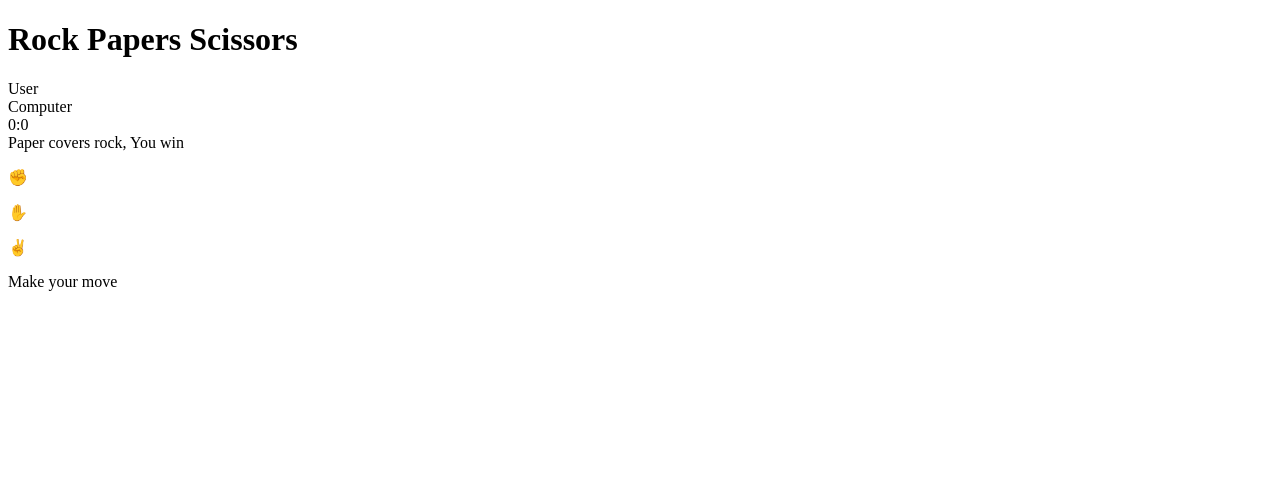
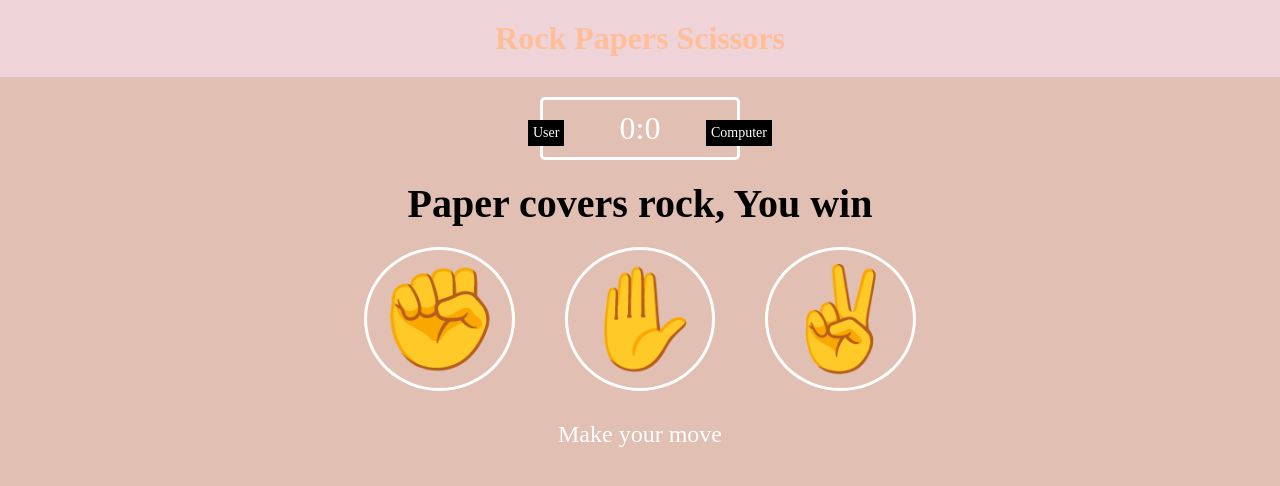
Before and after one commit to Njirugity/rock_paper_scissors_game, a plain HTML site: page index.html in a window 1280 px wide. Drawn offline with Linux system fonts and the light colour scheme.

Commit message:
Edit to css. A preliminary look of how the page will eventually look, open to edit

```diff
--- a/index.html
+++ b/index.html
@@ -5,6 +5,7 @@
     <meta charset="UTF-8">
     <meta name="viewport" content="width=device-width, initial-scale=1.0">
     <title>Rock Papers Scissors</title>
+    <link rel="stylesheet" href="styles.css">
 </head>
 <script src="script.js" defer></script>
 
@@ -19,7 +20,7 @@
         <span id="userScore">0</span>:<span id="computerScore">0</span>
 
     </div>
-    <div class="resut">Paper covers rock, You win</div>
+    <div class="result">Paper covers rock, You win</div>
     <div class="choices">
         <div id="rockIcon" class="choice">
             <p>&#9994</p>
--- a/styles.css
+++ b/styles.css
@@ -0,0 +1,86 @@
+* {
+    margin: 0;
+    padding: 0;
+    box-sizing: border-box;
+}
+
+body {
+    background-color: #E2BFB3;
+}
+
+header {
+    background: #EED3D9;
+    padding: 20px;
+}
+
+header>h1 {
+    color: #FFBE98;
+    text-align: center;
+}
+
+.scoreBoard {
+    border: 3px solid white;
+    border-radius: 5px;
+    width: 200px;
+    margin: 20px auto;
+    color: white;
+    font-size: 32px;
+    padding: 10px 0;
+    text-align: center;
+    position: relative;
+
+}
+
+.badge {
+    background-color: black;
+    color: white;
+    font-size: 14px;
+    padding: 5px;
+
+}
+
+#userLabel {
+    position: absolute;
+    left: -15px;
+    top: 20px;
+}
+
+#computerLabel {
+    position: absolute;
+    right: -35px;
+    top: 20px;
+}
+
+.result {
+    font-size: 40px;
+    text-align: center;
+    font-weight: bold;
+}
+
+.choices {
+    display: flex;
+    justify-content: center;
+    gap: 50px;
+    margin: 20px;
+
+}
+
+.choice {
+    font-size: 100px;
+    border: solid 3px white;
+    border-radius: 50%;
+    padding: 10px;
+    transition: all 0.3s ease;
+}
+
+.choice:hover {
+    cursor: pointer;
+    background: #FFBE98;
+}
+
+#actionMessage {
+    text-align: center;
+    color: white;
+    margin: 30px;
+    font-size: 24px;
+}
```
